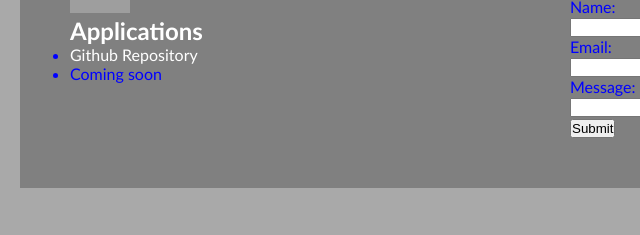
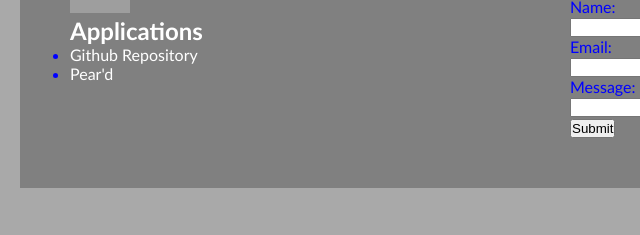
Before and after one commit to Soumpholphakdy/My-portfolio, a plain HTML site: page index.html in a window 1280 px wide. Shown: the part 435-670 px from the top of the page, 0-640 px from the left. Drawn offline with Linux system fonts and the light colour scheme; grey boxes are pictures that could not be loaded.

Commit message:
added link to project

```diff
--- a/index.html
+++ b/index.html
@@ -49,7 +49,9 @@
                     <li>
                         <a href="https://github.com/Soumpholphakdy">Github Repository</a>
                     </li>
-                    <li>Coming soon</li>
+                    <li>
+                        <a href="https://sampaul10.github.io/Project-01/">Pear'd</a>
+                    </li>
                 </ul>
             </article>
 
```
